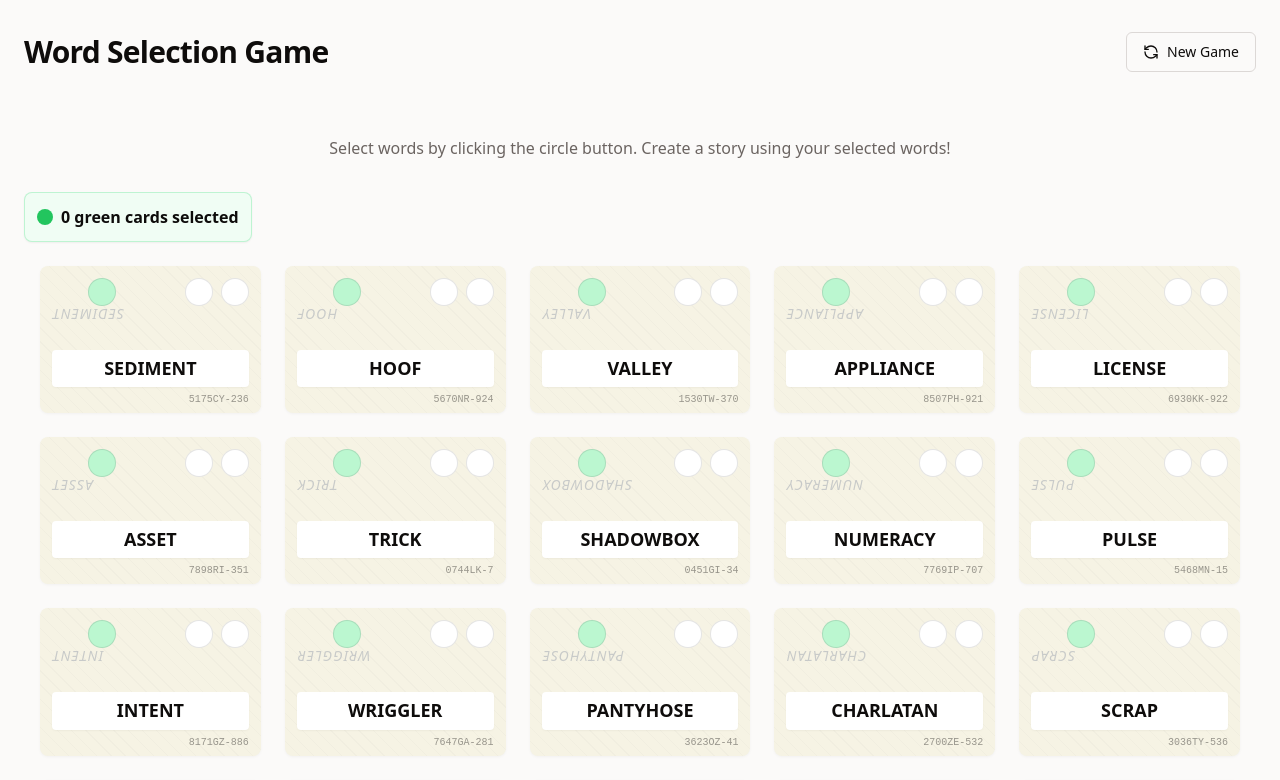
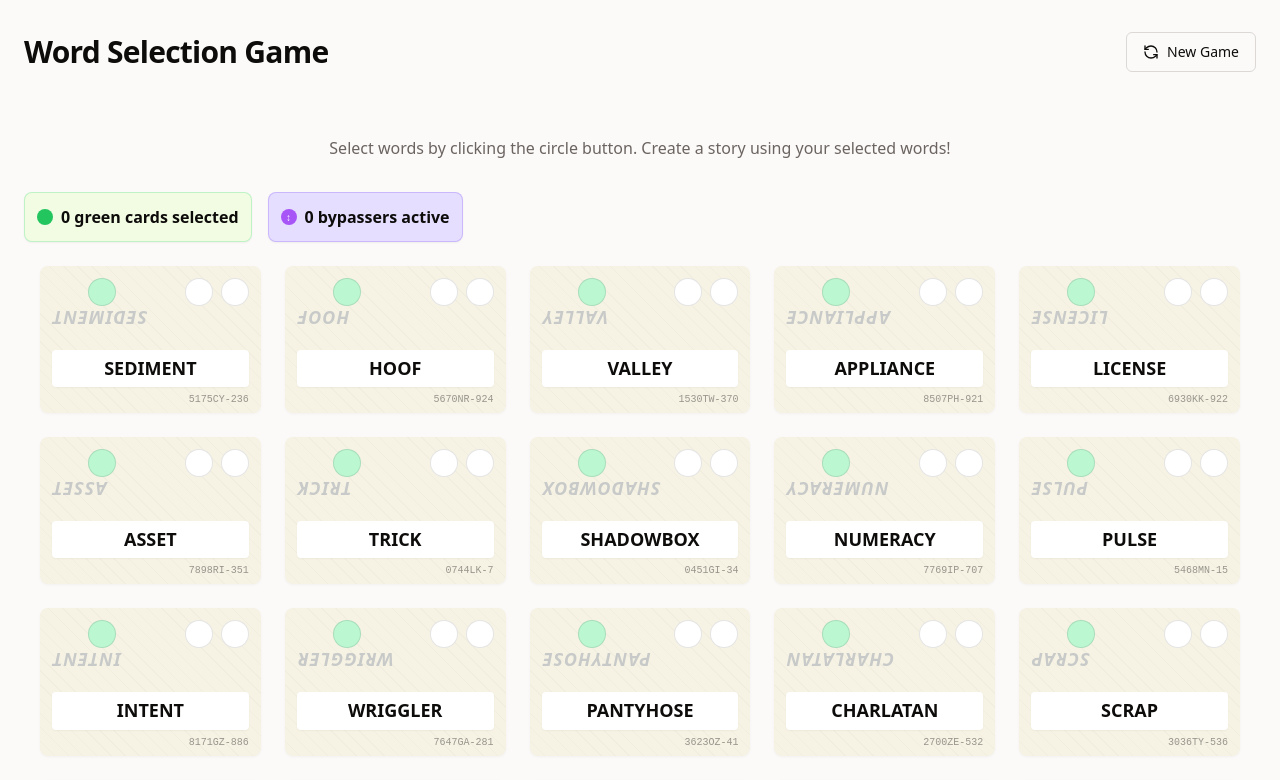
Before and after one commit to Bolnus/playful-nouns-grid, a React (Vite) app: page /game in a window 1280 px wide. Shown: the top 780 px of the page. Built offline with nearby package versions, Linux system fonts and the light colour scheme.

Commit message:
Update card styling and add counter
- Update upside-down word's font size and weight.
- Add a "Bypassers" counter.

```diff
--- a/src/components/GameGrid.tsx
+++ b/src/components/GameGrid.tsx
@@ -34,16 +34,30 @@ const generateUniqueNouns = (count: number): Array<{ word: string, id: string }>
 const GameGrid: React.FC = () => {
   const cards = useMemo(() => generateUniqueNouns(25), []);
   const [greenCount, setGreenCount] = useState(0);
+  const [bypassersCount, setBypassersCount] = useState(0);
 
   const handleGreenChange = (isGreen: boolean) => {
     setGreenCount(prev => isGreen ? prev + 1 : prev - 1);
   };
 
+  const handleBypasserChange = (isActive: boolean) => {
+    setBypassersCount(prev => isActive ? prev + 1 : prev - 1);
+  };
+
   return (
     <>
-      <div className="green-counter mb-6 p-3 bg-green-50 rounded-lg shadow-sm inline-flex items-center gap-2">
-        <div className="w-4 h-4 rounded-full bg-green-500"></div>
-        <span className="font-semibold">{greenCount} green cards selected</span>
+      <div className="flex gap-4 mb-6">
+        <div className="green-counter p-3 rounded-lg shadow-sm inline-flex items-center gap-2">
+          <div className="w-4 h-4 rounded-full bg-green-500"></div>
+          <span className="font-semibold">{greenCount} green cards selected</span>
+        </div>
+
+        <div className="bypassers-counter p-3 rounded-lg shadow-sm inline-flex items-center gap-2">
+          <div className="w-4 h-4 flex items-center justify-center rounded-full bg-purple-500">
+            <span className="text-white text-[10px]">↕</span>
+          </div>
+          <span className="font-semibold">{bypassersCount} bypassers active</span>
+        </div>
       </div>
 
       <div className="card-grid">
@@ -53,6 +67,7 @@ const GameGrid: React.FC = () => {
             word={card.word}
             id={card.id}
             onGreenChange={handleGreenChange}
+            onBypasserChange={handleBypasserChange}
           />
         ))}
       </div>
--- a/src/components/WordCard.tsx
+++ b/src/components/WordCard.tsx
@@ -7,19 +7,28 @@ interface WordCardProps {
   word: string;
   id: string;
   onGreenChange?: (isGreen: boolean) => void;
+  onBypasserChange?: (isActive: boolean) => void;
 }
 
-const WordCard: React.FC<WordCardProps> = ({ word, id, onGreenChange }) => {
+const WordCard: React.FC<WordCardProps> = ({ word, id, onGreenChange, onBypasserChange }) => {
   const [selected, setSelected] = useState(false);
   const [downSelected, setDownSelected] = useState(false);
   const [isGreen, setIsGreen] = useState(false);
 
   const toggleSelected = () => {
-    setSelected(prev => !prev);
+    const newState = !selected;
+    setSelected(newState);
+    if (onBypasserChange) {
+      onBypasserChange(newState);
+    }
   };
 
   const toggleDownSelected = () => {
-    setDownSelected(prev => !prev);
+    const newState = !downSelected;
+    setDownSelected(newState);
+    if (onBypasserChange) {
+      onBypasserChange(newState);
+    }
   };
 
   const toggleGreen = () => {
--- a/src/index.css
+++ b/src/index.css
@@ -136,7 +136,8 @@
   .upside-down-title {
     transform: rotate(180deg);
     opacity: 0.5;
-    font-size: 14px;
+    font-size: 18px; /* Match the main word size */
+    font-weight: 600; /* Make it bold */
     letter-spacing: 1px;
     text-transform: uppercase;
     position: absolute;
@@ -159,16 +160,21 @@
     padding: 8px 10px;
     border-radius: 4px;
     text-align: center;
-    font-weight: 600;
+    font-weight: 700; /* Increased boldness */
     font-size: 18px;
     line-height: 1.2;
     box-shadow: 0 1px 2px rgba(0, 0, 0, 0.04);
     margin-bottom: 6px;
   }
 
-  .green-counter {
+  .green-counter, .bypassers-counter {
     background-color: #F2FCE2;
     border: 1px solid rgba(74, 222, 128, 0.3);
     transition: all 0.3s ease;
   }
+
+  .bypassers-counter {
+    background-color: #E5DEFF;
+    border: 1px solid rgba(139, 92, 246, 0.3);
+  }
 }
```
